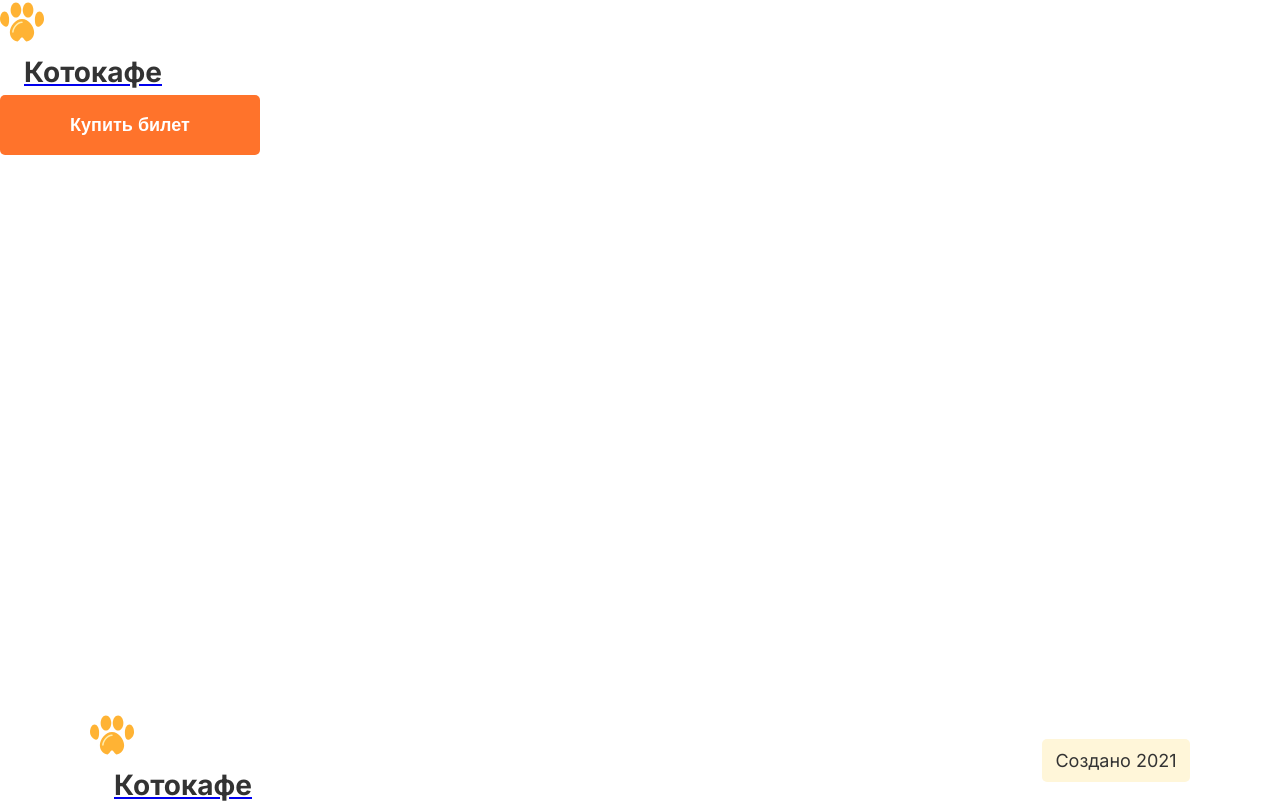
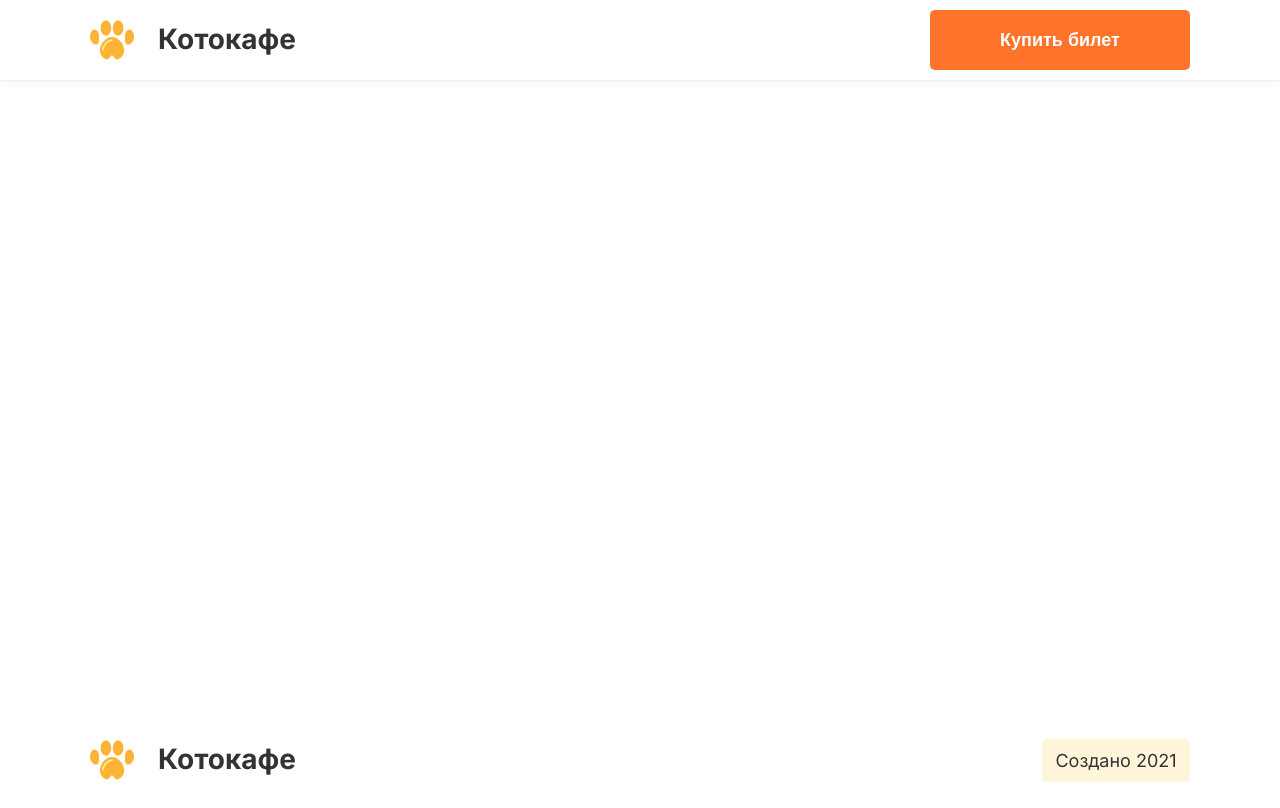
Before and after one commit to ArkBriz/catcafe, a React (Create React App) app: page / in a window 1280 px wide. Built offline with nearby package versions, Linux system fonts and the light colour scheme.

Commit message:
add missing header styles and fix minor issues

```diff
--- a/src/components/layout/header/style.css
+++ b/src/components/layout/header/style.css
@@ -0,0 +1,19 @@
+.header {
+  display: flex;
+  padding-left: 90px;
+  padding-right: 90px;
+  width: 1280px;
+  margin: 0 auto;
+  position: relative;
+  margin: 0 auto;
+  height: 80px;
+  padding-top: 0;
+  padding-bottom: 0;
+  justify-content: space-between;
+  background-color: #ffffff;
+  box-shadow: 0 4px 8px rgba(0, 0, 0, 0.04), 0 0 2px rgba(0, 0, 0, 0.06),
+    0 0 1px rgba(0, 0, 0, 0.04);
+  align-items: center;
+  z-index: 5;
+  box-sizing: border-box;
+}
--- a/src/components/ui/logo/logo.jsx
+++ b/src/components/ui/logo/logo.jsx
@@ -4,7 +4,7 @@ import './style.css';
 
 function Logo() {
     return (
-        <a href="/" className="logо__link">
+        <a href="/" className="logo__link">
             <img src={logo} alt="Логотип" />
             <span className="logo__text">Котокафе</span>
         </a>
```
Also changed, not shown: src/components/ui/logo/style.css (line endings or trailing spaces).
